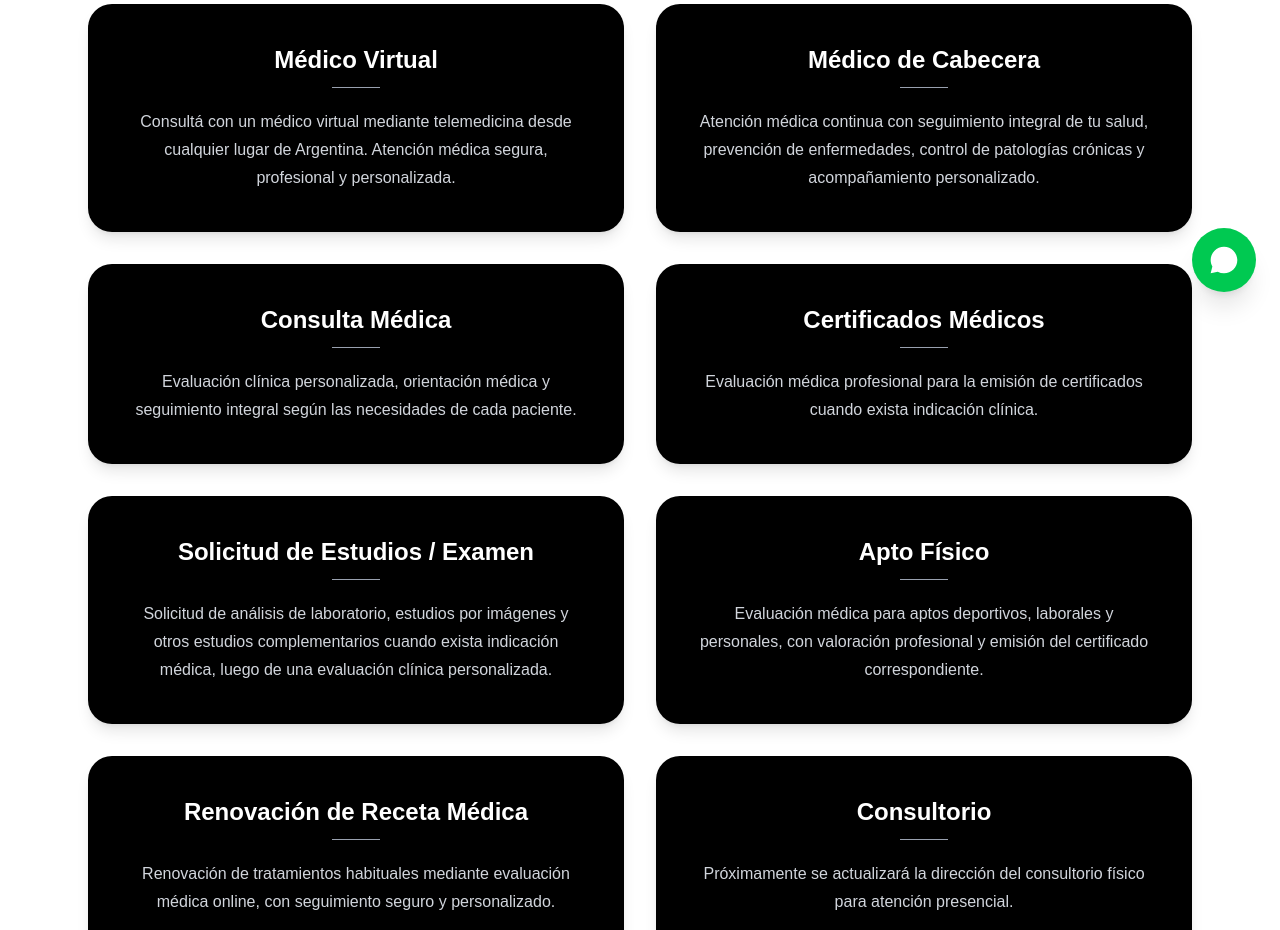
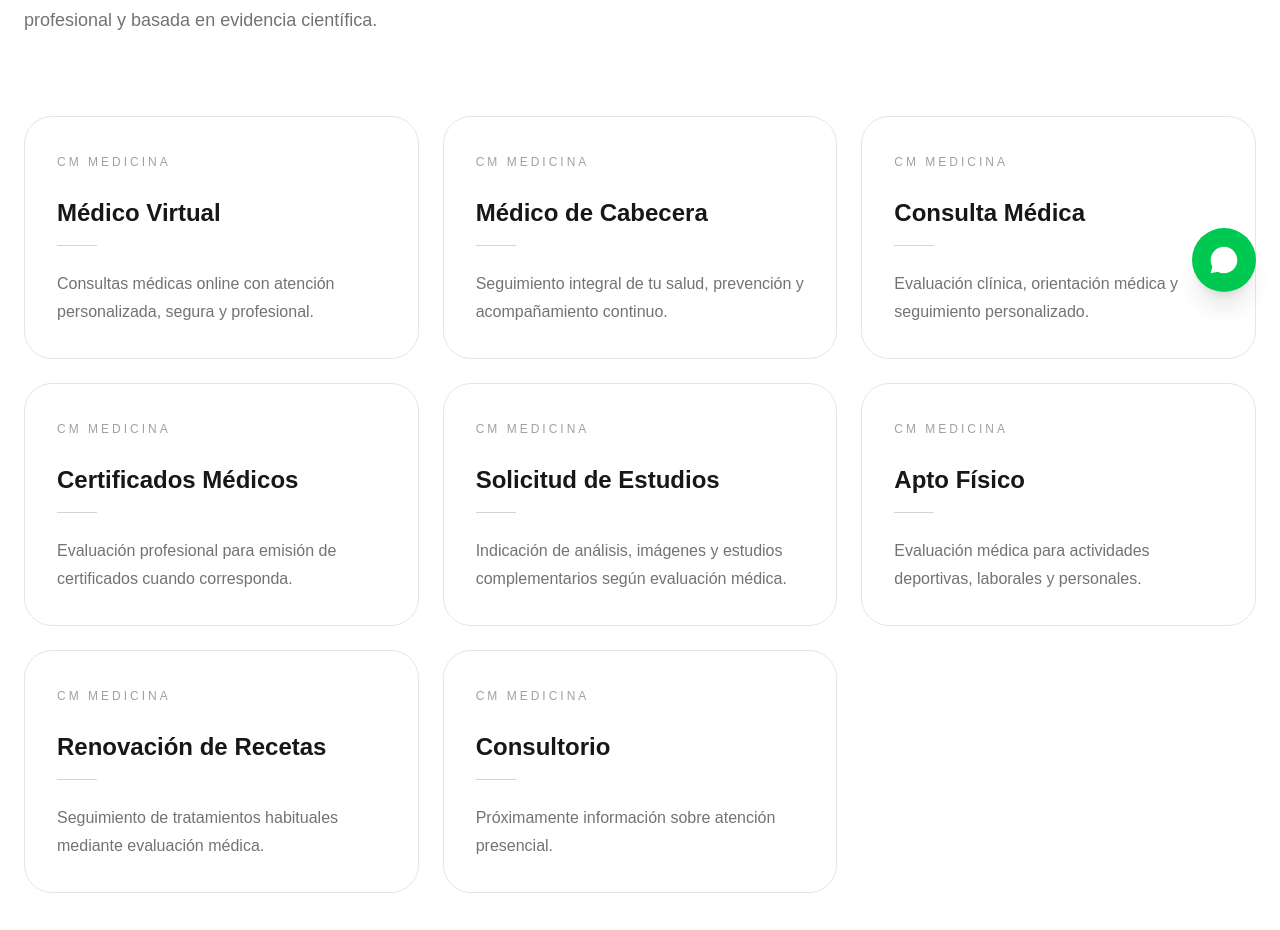
Before and after one commit to camillamacedo/cmmedicina, a Next.js app: page /servicios in a window 1280 px wide. Shown: the part 484-1414 px from the top of the page. Built offline with nearby package versions, Linux system fonts and the light colour scheme.

Commit message:
Refactor Servicios component layout and contentvo

```diff
--- a/app/servicios/page.tsx
+++ b/app/servicios/page.tsx
@@ -3,189 +3,178 @@ import Link from "next/link";
 export default function Servicios() {
   return (
     <main className="min-h-screen bg-white">
-      <div className="mx-auto max-w-6xl px-6 py-20">
+
+      <div className="mx-auto max-w-7xl px-6 py-20">
+
+
+        {/* VOLVER */}
 
         <Link
           href="/"
-          className="text-gray-500 transition hover:text-black"
+          className="text-sm text-neutral-400 transition hover:text-black"
         >
           ← Volver al inicio
         </Link>
 
+
         {/* HERO */}
 
-        <section className="mt-14 text-center">
+        <section className="mt-20 max-w-4xl">
 
-          <h1 className="mt-5 text-5xl font-bold text-gray-900">
-            Servicios Médicos Online
+          <span className="text-sm uppercase tracking-[0.30em] text-neutral-400">
+            Servicios médicos
+          </span>
+
+
+          <h1 className="mt-6 text-5xl font-semibold tracking-tight text-neutral-900">
+            Atención médica personalizada,
+            estés donde estés.
           </h1>
 
-          <p className="mx-auto mt-6 max-w-3xl text-lg leading-8 text-gray-600">
-            Servicios de medicina clínica mediante telemedicina para pacientes
-            de toda Argentina. Consultá con un médico virtual, obtené
-            certificados médicos, renová recetas, solicitá estudios y recibí
-            atención médica personalizada desde cualquier lugar del país.
+
+          <p className="mt-8 text-lg leading-8 text-neutral-500">
+
+            Servicios de medicina clínica mediante telemedicina
+            para pacientes de toda Argentina, con atención segura,
+            profesional y basada en evidencia científica.
+
           </p>
 
         </section>
 
+
+
         {/* SERVICIOS */}
 
-        <section className="mt-16 grid gap-8 md:grid-cols-2">
+        <section className="mt-20 grid gap-6 md:grid-cols-2 lg:grid-cols-3">
 
-          {/* Médico Virtual */}
+
+          {[
+            {
+              title: "Médico Virtual",
+              text: "Consultas médicas online con atención personalizada, segura y profesional.",
+              href: "/medico-virtual",
+            },
+            {
+              title: "Médico de Cabecera",
+              text: "Seguimiento integral de tu salud, prevención y acompañamiento continuo.",
+              href: "/medico-de-cabecera",
+            },
+            {
+              title: "Consulta Médica",
+              text: "Evaluación clínica, orientación médica y seguimiento personalizado.",
+              href: "/consulta-medica",
+            },
+            {
+              title: "Certificados Médicos",
+              text: "Evaluación profesional para emisión de certificados cuando corresponda.",
+              href: "/certificado-medico",
+            },
+            {
+              title: "Solicitud de Estudios",
+              text: "Indicación de análisis, imágenes y estudios complementarios según evaluación médica.",
+              href: "/solicitud-examen",
+            },
+            {
+              title: "Apto Físico",
+              text: "Evaluación médica para actividades deportivas, laborales y personales.",
+              href: "/apto-fisico",
+            },
+            {
+              title: "Renovación de Recetas",
+              text: "Seguimiento de tratamientos habituales mediante evaluación médica.",
+              href: "/renovacion-de-receta",
+            },
+            {
+              title: "Consultorio",
+              text: "Próximamente información sobre atención presencial.",
+              href: "/consultorio",
+            },
+          ].map((service) => (
 
             <Link
-            href="/medico-virtual"
-            className="rounded-3xl bg-black p-10 text-center text-white shadow-lg transition hover:-translate-y-1 hover:shadow-xl block"
+              key={service.title}
+              href={service.href}
+              className="
+              group
+              rounded-[28px]
+              border
+              border-neutral-200
+              bg-white
+              p-8
+              transition
+              duration-300
+              hover:-translate-y-1
+              hover:border-neutral-400
+              hover:shadow-lg
+              "
             >
-            <h2 className="relative inline-block text-2xl font-semibold">
-              Médico Virtual
 
-              <span className="absolute -bottom-3 left-1/2 h-px w-12 -translate-x-1/2 bg-gray-400"></span>
+              <span className="text-xs uppercase tracking-[0.25em] text-neutral-400">
+                CM Medicina
+              </span>
+
+
+              <h2 className="mt-6 text-2xl font-semibold text-neutral-900">
+                {service.title}
               </h2>
 
-            <p className="mt-8 leading-7 text-gray-300">
-              Consultá con un médico virtual mediante telemedicina desde
-              cualquier lugar de Argentina. Atención médica segura,
-              profesional y personalizada.
+
+              <div className="mt-4 h-px w-10 bg-neutral-300 transition group-hover:w-16"></div>
+
+
+              <p className="mt-6 leading-7 text-neutral-500">
+                {service.text}
               </p>
+
+
             </Link>
 
-          {/* Médico de Cabecera */}
+          ))}
+
+
+        </section>
+
+
+
+        {/* CTA */}
+
+        <section className="mt-20 rounded-[36px] bg-neutral-900 px-8 py-14 text-center text-white">
+
+          <h2 className="text-3xl font-semibold">
+            ¿Necesitás una consulta médica?
+          </h2>
+
+
+          <p className="mt-4 text-neutral-300">
+            Reservá tu turno online de manera rápida y segura.
+          </p>
+
 
           <Link
-            href="/medico-de-cabecera"
-            className="rounded-3xl bg-black p-10 text-center text-white shadow-lg transition hover:-translate-y-1 hover:shadow-xl block"
+            href="/reservar"
+            className="
+            mt-8
+            inline-flex
+            rounded-full
+            bg-white
+            px-10
+            py-4
+            font-medium
+            text-black
+            transition
+            hover:scale-105
+            "
           >
-            <h2 className="relative inline-block text-2xl font-semibold">
-              Médico de Cabecera
-
-              <span className="absolute -bottom-3 left-1/2 h-px w-12 -translate-x-1/2 bg-gray-400"></span>
-            </h2>
-
-            <p className="mt-8 leading-7 text-gray-300">
-              Atención médica continua con seguimiento integral de tu salud,
-              prevención de enfermedades, control de patologías crónicas y
-              acompañamiento personalizado.
-            </p>
-          </Link>
-
-          {/* Consulta Médica */}
-
-          <Link
-            href="/consulta-medica"
-            className="rounded-3xl bg-black p-10 text-center text-white shadow-lg transition hover:-translate-y-1 hover:shadow-xl block"
-          >
-            <h2 className="relative inline-block text-2xl font-semibold">
-              Consulta Médica
-
-              <span className="absolute -bottom-3 left-1/2 h-px w-12 -translate-x-1/2 bg-gray-400"></span>
-            </h2>
-
-            <p className="mt-8 leading-7 text-gray-300">
-              Evaluación clínica personalizada, orientación médica y
-              seguimiento integral según las necesidades de cada paciente.
-            </p>
-          </Link>
-
-          {/* Certificados Médicos */}
-
-          <Link
-            href="/certificado-medico"
-            className="rounded-3xl bg-black p-10 text-center text-white shadow-lg transition hover:-translate-y-1 hover:shadow-xl block"
-          >
-            <h2 className="relative inline-block text-2xl font-semibold">
-              Certificados Médicos
-
-              <span className="absolute -bottom-3 left-1/2 h-px w-12 -translate-x-1/2 bg-gray-400"></span>
-            </h2>
-
-            <p className="mt-8 leading-7 text-gray-300">
-              Evaluación médica profesional para la emisión de certificados
-              cuando exista indicación clínica.
-            </p>
-          </Link>
-
-          {/* Solicitud de Estudios */}
-
-          {/* Solicitud de Estudios */}
-
-<Link
-  href="/solicitud-examen"
-  className="rounded-3xl bg-black p-10 text-center text-white shadow-lg transition hover:-translate-y-1 hover:shadow-xl block"
->
-  <h2 className="relative inline-block text-2xl font-semibold">
-    Solicitud de Estudios / Examen
-
-    <span className="absolute -bottom-3 left-1/2 h-px w-12 -translate-x-1/2 bg-gray-400"></span>
-  </h2>
-
-  <p className="mt-8 leading-7 text-gray-300">
-    Solicitud de análisis de laboratorio, estudios por imágenes y otros
-    estudios complementarios cuando exista indicación médica, luego de una
-    evaluación clínica personalizada.
-  </p>
-</Link>
-          {/* Apto Físico */}
-
-<Link
-  href="/apto-fisico"
-  className="rounded-3xl bg-black p-10 text-center text-white shadow-lg transition hover:-translate-y-1 hover:shadow-xl block"
->
-  <h2 className="relative inline-block text-2xl font-semibold">
-    Apto Físico
-
-    <span className="absolute -bottom-3 left-1/2 h-px w-12 -translate-x-1/2 bg-gray-400"></span>
-  </h2>
-
-  <p className="mt-8 leading-7 text-gray-300">
-    Evaluación médica para aptos deportivos, laborales y personales,
-    con valoración profesional y emisión del certificado correspondiente.
-  </p>
+            Reservar turno
           </Link>
 
 
-{/* Renovación de Receta Médica */}
-
-<Link
-  href="/renovacion-de-receta"
-  className="rounded-3xl bg-black p-10 text-center text-white shadow-lg transition hover:-translate-y-1 hover:shadow-xl block"
->
-  <h2 className="relative inline-block text-2xl font-semibold">
-    Renovación de Receta Médica
-
-    <span className="absolute -bottom-3 left-1/2 h-px w-12 -translate-x-1/2 bg-gray-400"></span>
-  </h2>
-
-  <p className="mt-8 leading-7 text-gray-300">
-    Renovación de tratamientos habituales mediante evaluación médica online,
-    con seguimiento seguro y personalizado.
-  </p>
-</Link>
+        </section>
 
 
-{/* Consultorio */}
+      </div>
 
-<Link
-  href="/consultorio"
-  className="rounded-3xl bg-black p-10 text-center text-white shadow-lg transition hover:-translate-y-1 hover:shadow-xl block"
->
-  <h2 className="relative inline-block text-2xl font-semibold">
-    Consultorio
-
-    <span className="absolute -bottom-3 left-1/2 h-px w-12 -translate-x-1/2 bg-gray-400"></span>
-  </h2>
-
-  <p className="mt-8 leading-7 text-gray-300">
-    Próximamente se actualizará la dirección del consultorio físico
-    para atención presencial.
-  </p>
-</Link>
-
-        </section>
-
-      </div>
     </main>
   );
 }
```
Lines whose indentation alone changed are shown as unchanged.
